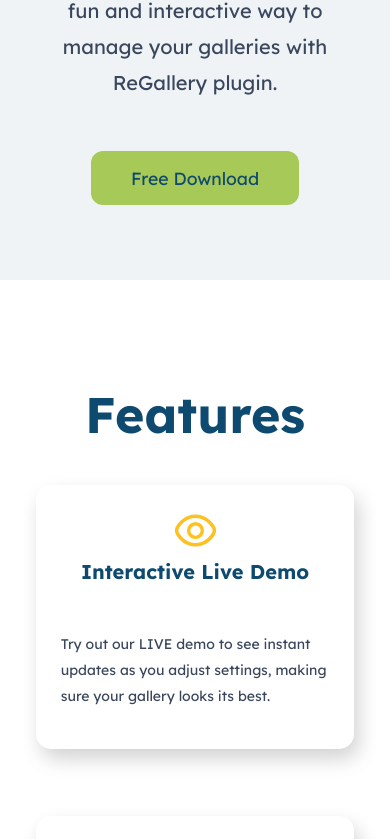
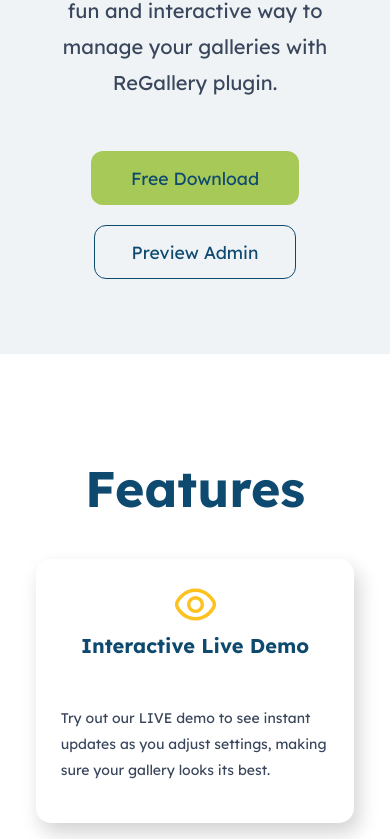
Before and after one commit to GrigorHarutyunian/regallery, a React (Vite) app: page / in a window 390 px wide. Shown: the part 3788-4627 px from the top of the page. Built offline with nearby package versions, Linux system fonts and the light colour scheme.

Commit message:
new button Preview Admin

```diff
--- a/src/common-components/common-support-Info/SupportAndInfo.tsx
+++ b/src/common-components/common-support-Info/SupportAndInfo.tsx
@@ -4,6 +4,7 @@ import SupportAndInfoDTO from "../../types/SupportAndInfoDTO";
 import "./SupportAndInfo.css";
 import DownloadBtn from "../../components/buttons/DownoloadBtn/DownloadBtn";
 import { motion } from "framer-motion";
+
 // import animation from "../../assets/animations/framer-motion-setings";
 // import textVariants from "../../assets/animations/framer-motion-textVariants";
 // import imageVariants from "../../assets/animations/framer-motion-imageVariants";
@@ -27,12 +28,23 @@ const SupportAndInfo: React.FC<SupportAndInfoDTO> = ({
           <motion.div className="section-text">
             <h2 className="section-text__title">{title}</h2>
             <p className="section-text__body">{text}</p>
+            <div className="buttons-container">
               <a
                 href=" https://wordpress.org/plugins/regallery/"
                 target="__blank"
               >
                 <DownloadBtn className="download-btn" />
               </a>
+              {id === "info" && (
+                <a
+                  className="download-btn watch_video"
+                  href="https://wordpress.org/plugins/regallery/?preview=1"
+                  target="__blank"
+                >
+                  Preview Admin
+                </a>
+              )}
+            </div>
           </motion.div>
           <motion.div className="section-image">
             <img
--- a/src/components/hero/Hero.css
+++ b/src/components/hero/Hero.css
@@ -29,46 +29,6 @@
   color: #0e4a70;
 }
 
-.watch_video {
-  margin-left: 20px;
-  background-color: #a7c95700;
-  border: 1px solid #0e4a70;
-  padding: 14px 40px;
-}
-
-.buttons-container {
-  display: flex;
-  align-items: flex-end;
-}
-
-@media screen and (max-width: 863px) and (min-width: 700px) {
-  .buttons-container {
-    display: flex;
-    justify-content: start;
-    flex-direction: column;
-    align-items: flex-start;
-  }
-  .watch_video {
-    margin-left: 0;
-    margin-top: 20px;
-    padding: 15px 36px;
-  }
-}
-
-@media screen and (max-width: 515px) {
-  .buttons-container {
-    display: flex;
-    justify-content: start;
-    flex-direction: column;
-    align-items: center;
-  }
-  .watch_video {
-    margin-left: 0;
-    margin-top: 20px;
-    padding: 15px 37px;
-  }
-}
-
 @media screen and (max-width: 348px) {
   .section-text__title-big {
     font-size: 3rem;
--- a/src/index.css
+++ b/src/index.css
@@ -128,3 +128,49 @@ p {
     flex-direction: column-reverse;
   }
 }
+
+.watch_video {
+  margin-left: 20px;
+  background-color: #a7c95700;
+  border: 1px solid #0e4a70;
+  padding: 15px 40px;
+}
+
+.buttons-container {
+  display: flex;
+  align-items: flex-end;
+}
+
+@media screen and (max-width: 900px) and (min-width: 700px) {
+  .buttons-container {
+    display: flex;
+    justify-content: start;
+    flex-direction: column;
+    align-items: flex-start;
+  }
+  .watch_video {
+    margin-left: 0;
+    margin-top: 20px;
+    padding: 15px 40px;
+  }
+}
+
+@media screen and (max-width: 700px) {
+  .buttons-container {
+    justify-content: center;
+  }
+}
+
+@media screen and (max-width: 515px) {
+  .buttons-container {
+    display: flex;
+    justify-content: start;
+    flex-direction: column;
+    align-items: center;
+  }
+  .watch_video {
+    margin-left: 0;
+    margin-top: 20px;
+    padding: 15px 37px;
+  }
+}
```
Lines whose indentation alone changed are shown as unchanged.
